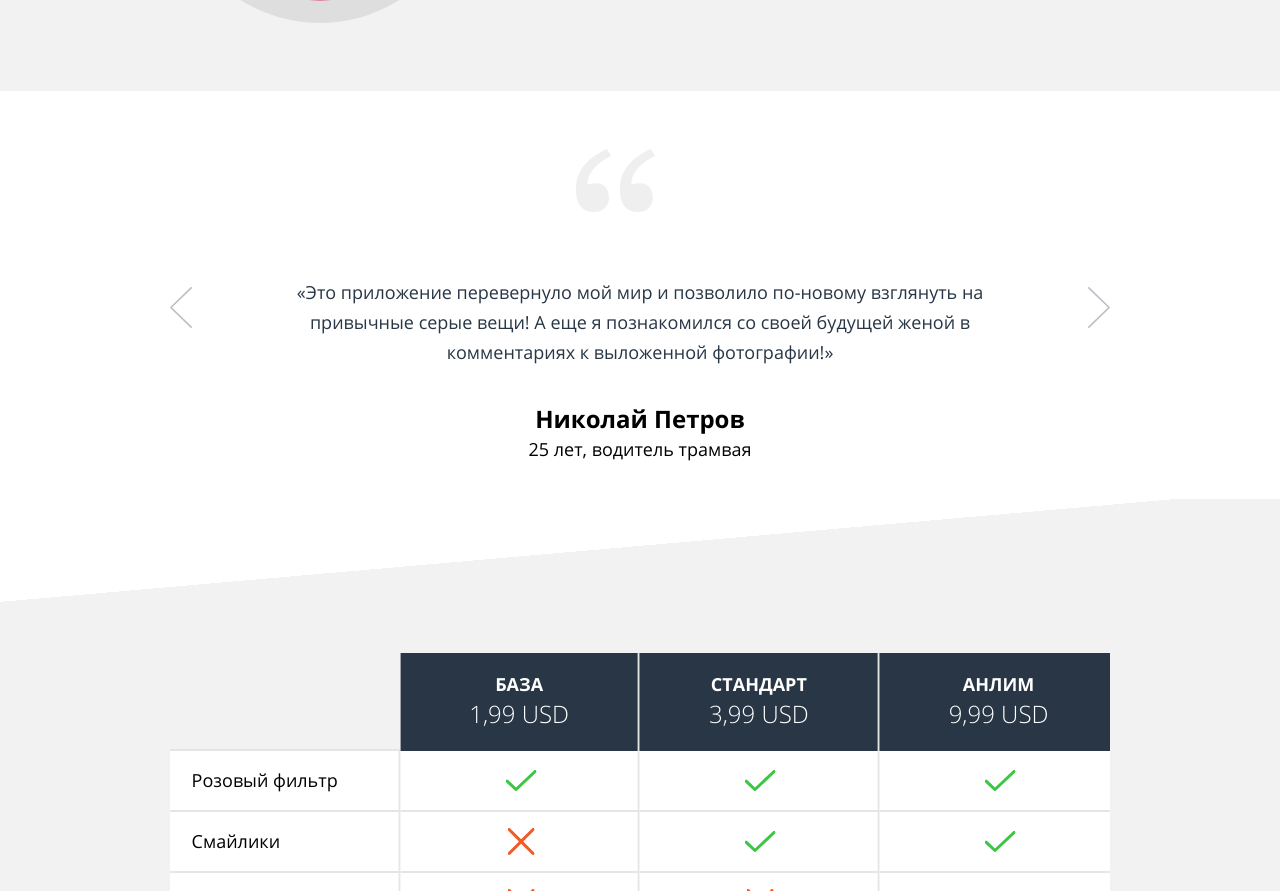
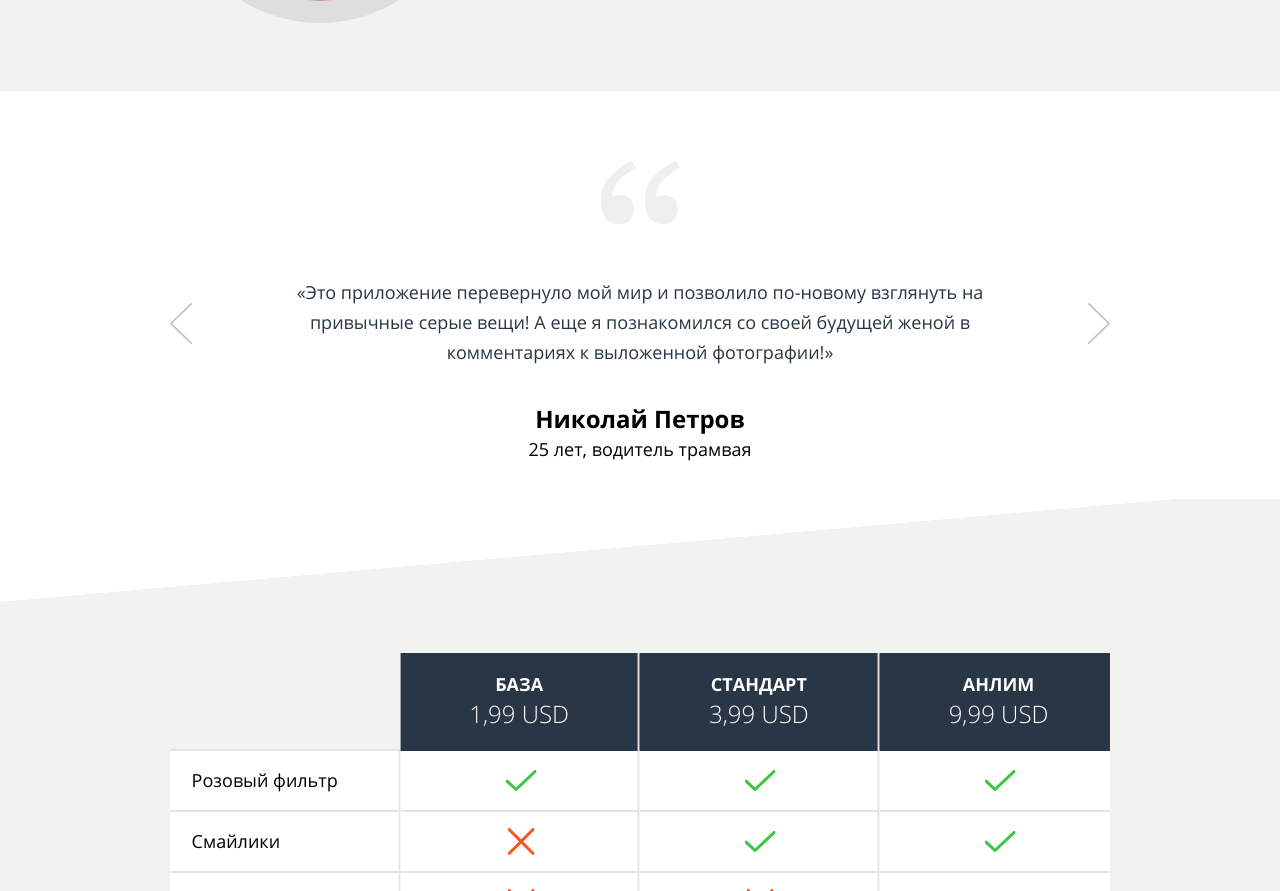
Before and after one commit to vryzhkova/1620049-pink-22, a website: page source/index.html in a window 1280 px wide. Shown: the part 2124-3015 px from the top of the page. Drawn offline with nearby package versions, Linux system fonts and the light colour scheme; files that its build step writes are made by us from their sources.

```diff
--- a/source/sass/blocks/reviews.scss
+++ b/source/sass/blocks/reviews.scss
@@ -135,7 +135,7 @@
   .reviews {
     background-image: url("../img/advantages/quotes.svg");
     background-repeat: no-repeat;
-    background-position: 48% 58px;
+    background-position: 50% 70px;
     background-size: 79px 63px;
   }
 
@@ -164,7 +164,7 @@
     justify-content: space-between;
     position: absolute;
     z-index: 1;
-    top: 196px;
+    top: 54%;
     width: 100%;
   }
 
```
